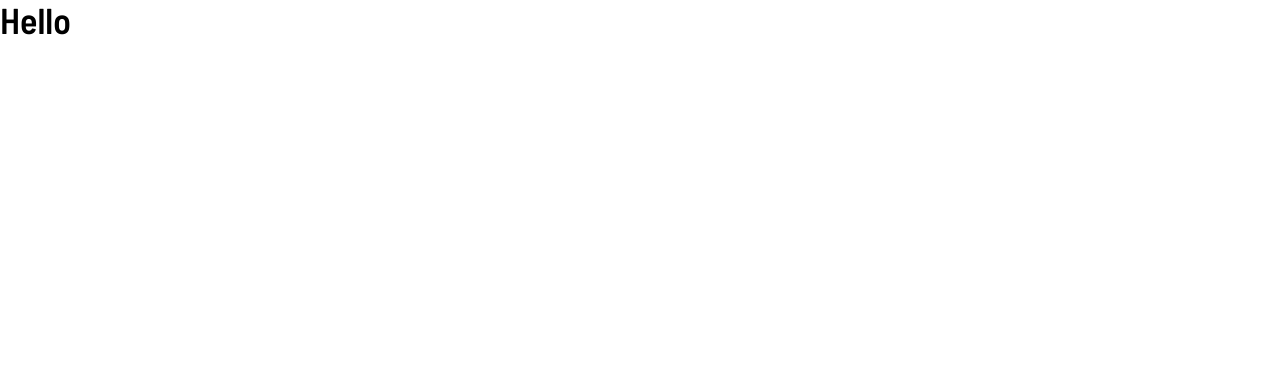
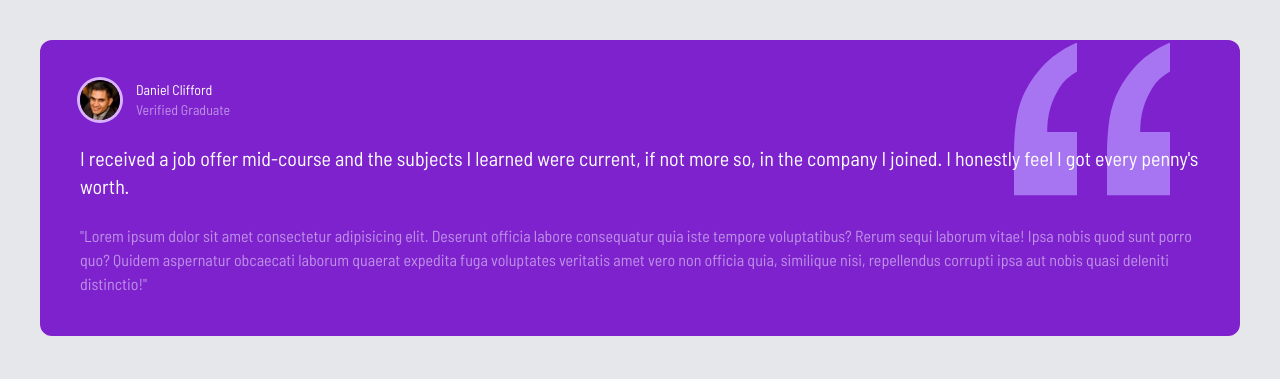
Before and after one commit to rdtungul/tailwind-testimonial-grid, a website: page index.html in a window 1280 px wide. Drawn offline with Linux system fonts and the light colour scheme.

Commit message:
first box layout

```diff
--- a/index.html
+++ b/index.html
@@ -15,8 +15,51 @@
     <!-- external css -->
     <link rel="stylesheet" href="css/style.css" />
   </head>
-  <body>
-    <h1 class="text-4xl font-semibold">Hello</h1>
+  <body class="bg-gray-200">
+    <!-- GLOBAL CONTAINER -->
+    <div class="container p-2 mx-auto max-w-7xl md:p-10">
+      <!-- Grid -->
+      <div class="text-white">
+        <!-- Box 1 -->
+        <div class="relative p-10 bg-purple-700 rounded-xl">
+          <!-- Quotes Image -->
+          <img
+            src="images/bg-pattern-quotation.svg"
+            alt=""
+            class="absolute scale-125 top-3 right-10 md:top-7 md:right-24 md:scale-150"
+          />
+          <!-- Box Header -->
+          <div class="z-10 flex space-x-4">
+            <img
+              src="images/image-daniel.jpg"
+              alt=""
+              class="w-10 h-10 rounded-full ring ring-purple-300"
+            />
+            <div class="text-sm">
+              <h4 class="opcaity-90">Daniel Clifford</h4>
+              <p class="opacity-50">Verified Graduate</p>
+            </div>
+          </div>
+
+          <!-- Large Text -->
+          <p class="relative z-10 mt-6 text-xl">
+            I received a job offer mid-course and the subjects I learned were
+            current, if not more so, in the company I joined. I honestly feel I
+            got every penny's worth.
+          </p>
+
+          <!-- Small Text -->
+          <p class="mt-6 opacity-50">
+            "Lorem ipsum dolor sit amet consectetur adipisicing elit. Deserunt
+            officia labore consequatur quia iste tempore voluptatibus? Rerum
+            sequi laborum vitae! Ipsa nobis quod sunt porro quo? Quidem
+            aspernatur obcaecati laborum quaerat expedita fuga voluptates
+            veritatis amet vero non officia quia, similique nisi, repellendus
+            corrupti ipsa aut nobis quasi deleniti distinctio!"
+          </p>
+        </div>
+      </div>
+    </div>
     <script src="js/index.js" defer></script>
   </body>
 </html>
```
Also changed, not shown: css/style.css.
